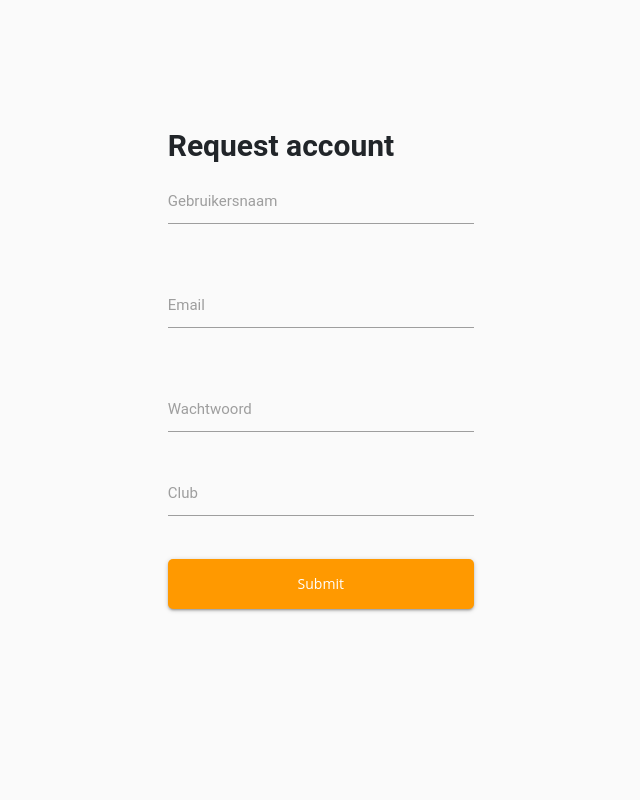
After one commit to odepj/knvb1-club-dashboard, a Flask app: page /request in a window 1280 px wide. The commit adds this page. Shown: the whole page, without its empty margins (308-948 px from the left). Run offline with Flask 3, Linux system fonts and the light colour scheme; parts of the project's set-up code (start-up, migrations or seed data) failed here and were passed over; some libraries are stand-ins or nearby versions.

Commit message:
added store account

```diff
--- a/app.py
+++ b/app.py
@@ -1,5 +1,5 @@
 from flask import Flask, render_template
-from authentication.authentication import authenticate_dashboard, handle_logout, handle_login
+from authentication.authentication import authenticate_dashboard, handle_logout, handle_login, handle_request
 import render_templates
 
 
@@ -11,6 +11,11 @@ app.secret_key = 'databaseproject'
 def intro():
     return render_template('intro.html')
 
+
+@app.route('/request', methods=['GET', 'POST'])
+def request():
+    render_template('request.html')
+    return handle_request()
 
 @app.route('/login', methods=['GET', 'POST'])
 def login():
--- a/authentication/authentication.py
+++ b/authentication/authentication.py
@@ -4,6 +4,23 @@ import database.database as db
 
 def authenticate_dashboard():
     return render_template('dashboard.html') if session.get('loggedin') else redirect('/login')
+
+
+def handle_request():
+    errorMessage = ''
+    if request.method == 'POST' and 'username' in request.form and\
+            'password' in request.form and\
+            'email' in request.form and\
+            'club' in request.form:
+        username = request.form['username']
+        password = request.form['password']
+        email = request.form['email']
+        club = request.form['club']
+        print("hier")
+        db.store_account(username, password, email, club)
+        return redirect("/")
+    else:
+        return render_template('request.html')
 
 
 def handle_login():
--- a/static/css/main.css
+++ b/static/css/main.css
@@ -102,7 +102,6 @@ body {
 
 .accwrapper {
     width: 100%;
-    display: flex;
 }
 
 .accfoto {
@@ -110,7 +109,6 @@ body {
 }
 
 .acctekst {
-    width: 50%;
     height: 100vh;
     display: flex;
     flex-direction: column;
--- /dev/null
+++ b/templates/request.html
@@ -0,0 +1,62 @@
+{% extends 'base.html' %}
+
+{% block head %}
+
+{% endblock %}
+
+{% block body %}
+<div class="accwrapper">
+<!--    <div class="accfoto">-->
+<!--        <div class="fotowrapper">-->
+<!--            <div class="loginfoto"></div>-->
+<!--        </div>-->
+<!--    </div>-->
+    <div class="acctekst">
+        <div class="accform" id="logincontainer">
+            <div class="row">
+                <form class="col s12" action="{{ url_for('request') }}" method="post">
+                    <div class="row">
+                        <div class="titeltekst row">
+                            <div class="col s12">
+                                <span>Request account</span>
+                            </div>
+                        </div>
+                        <div class="row">
+                            <div class="input-field col s12">
+                                <input name="username" id="email" type="text" class="validate" required="">
+                                <label for="email">Gebruikersnaam</label>
+                                <div id="errorText"></div>
+                            </div>
+                        </div>
+                        <div class="row email">
+                            <div class="input-field col s12">
+                                <input name="email" id="e-mail" type="email" class="validate" required="">
+                                <label for="e-mail">Email</label>
+                            </div>
+                        </div>
+                        <div class="row ww">
+                            <div class="input-field col s12">
+                                <input name="password" id="password" type="password" class="validate" required="">
+                                <label for="password">Wachtwoord</label>
+                            </div>
+                        </div>
+                        <div class="row club">
+                            <div class="input-field col s12">
+                                <input name="club" id="club" type="text" class="validate" required="">
+                                <label for="club">Club</label>
+                            </div>
+                        </div>
+                        <div class="row">
+                            <div class="col s12">
+                                <div class="error">{{ errorMessage }}</div>
+                                <input type="submit" id="requestBtn" class="accknop waves-effect btn">
+                            </div>
+                        </div>
+                    </div>
+                </form>
+            </div>
+        </div>
+    </div>
+</div>
+
+{% endblock %}
```
Also changed, not shown: database/database.py (+10 -1 lines), Authetication/register.py (added).
